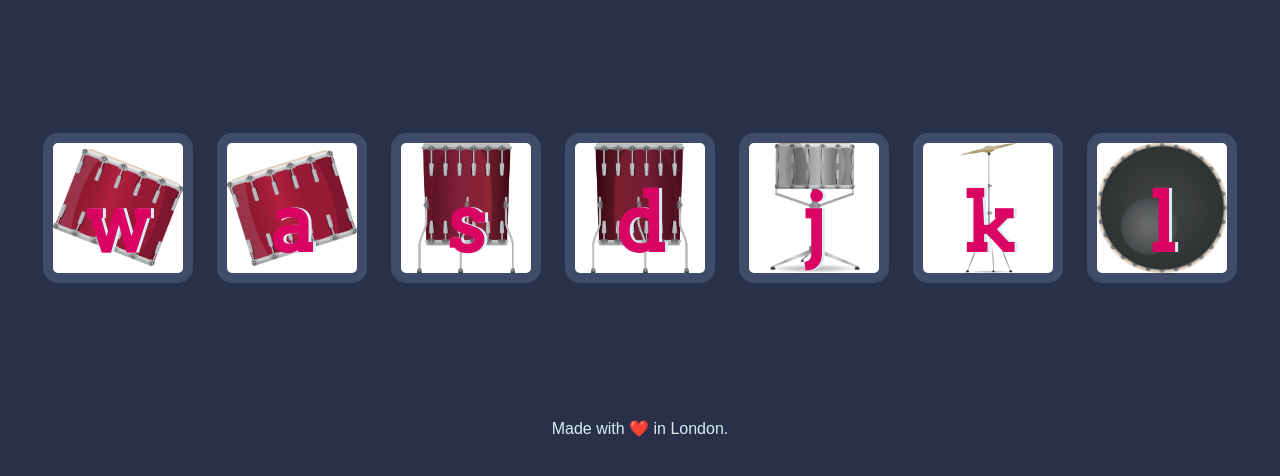
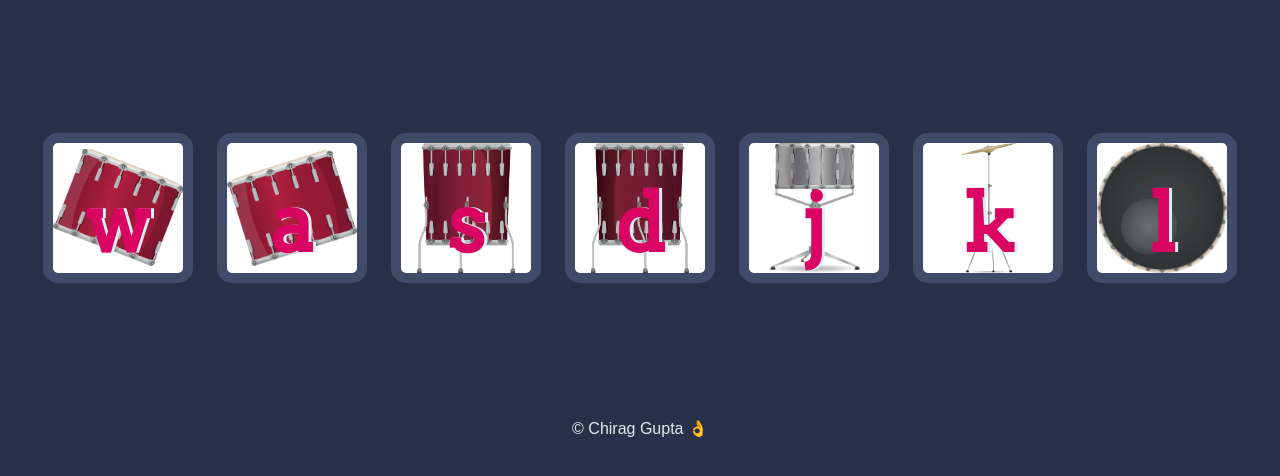
Before and after one commit to ChiragGupta-7410/Drum_Kit_Game, a plain HTML site: page index.html in a window 1280 px wide. Shown: the part 156-632 px from the top of the page. Drawn offline with Linux system fonts and the light colour scheme.

Commit message:
Update index.html

```diff
--- a/index.html
+++ b/index.html
@@ -23,7 +23,7 @@
 
 
   <footer>
-    Made with ❤️ in London.
+    © Chirag Gupta 👌
   </footer>
   <script src="index.js" type="text/javascript"></script>
 </body>
```
